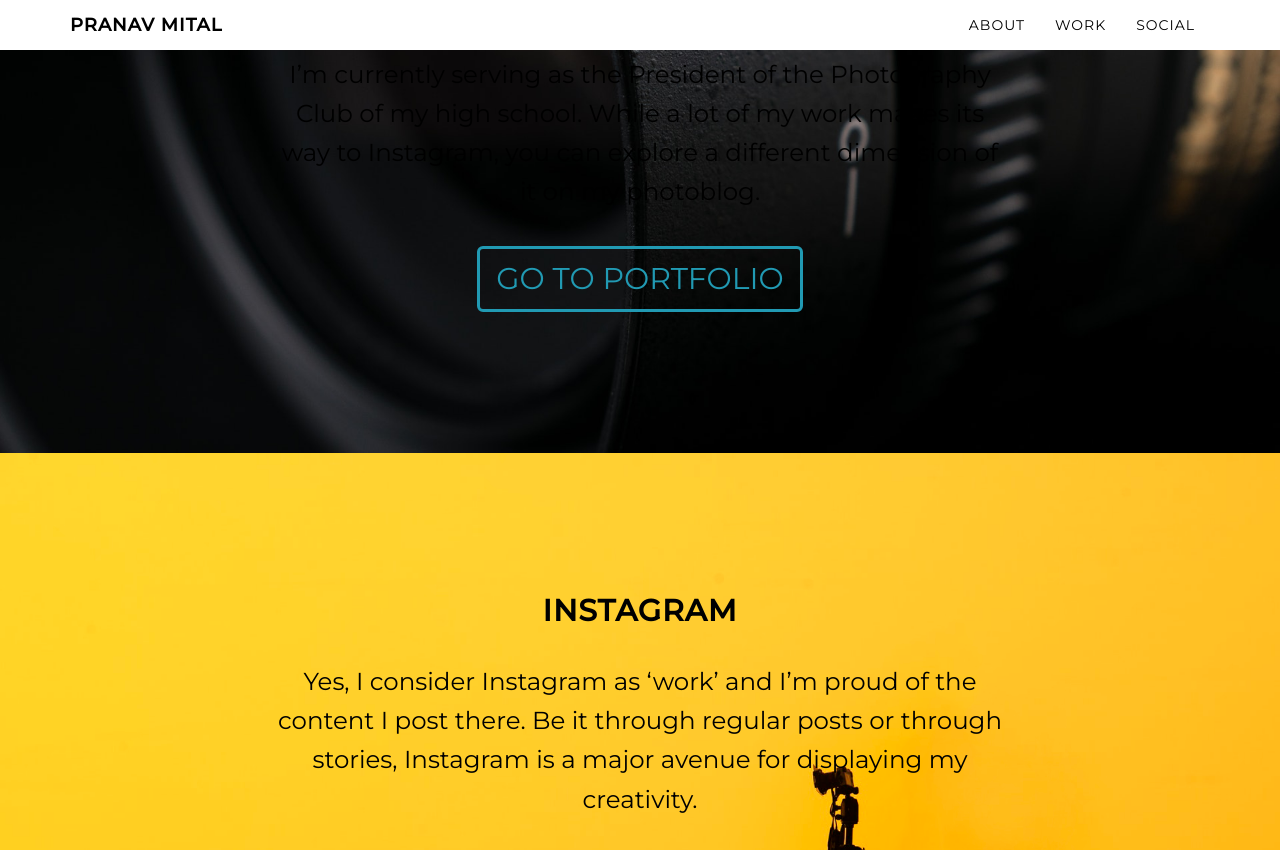
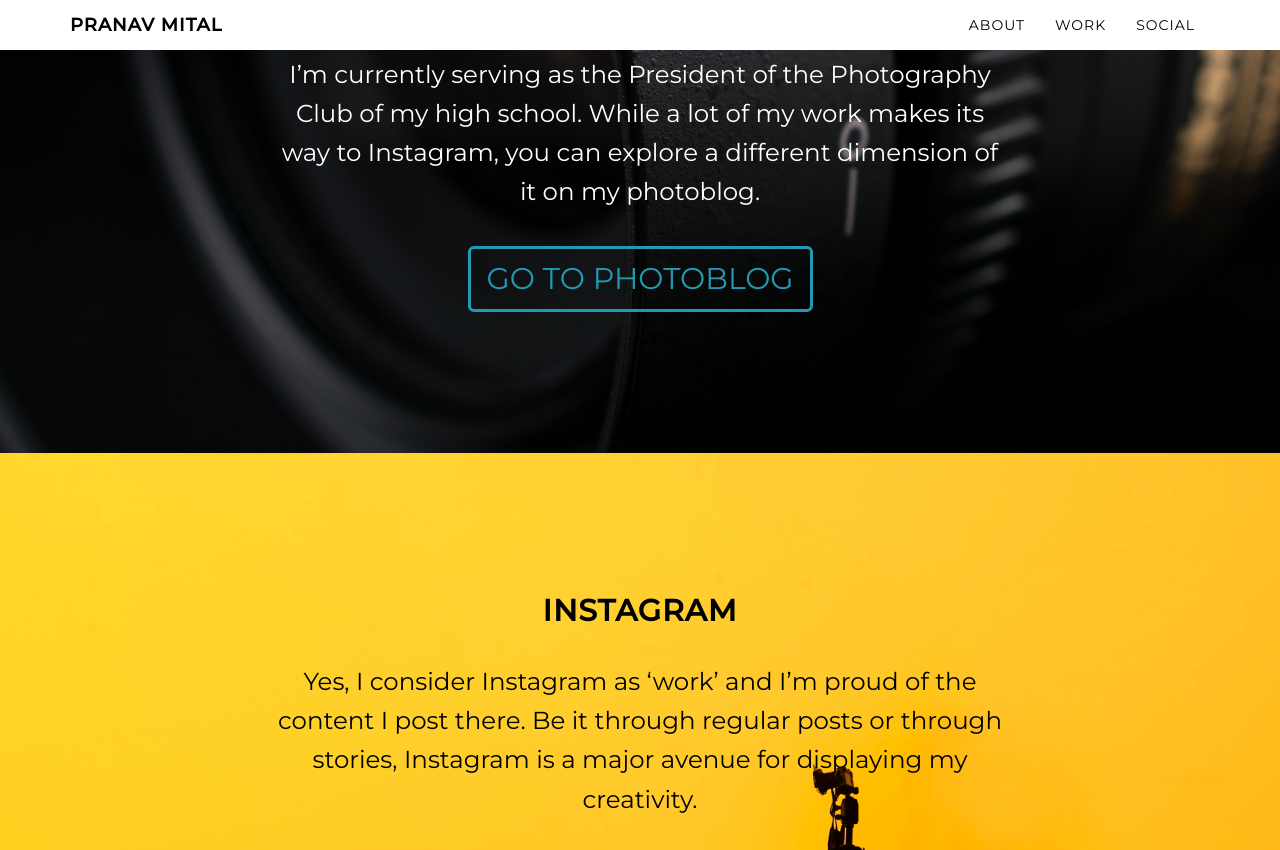
Before and after one commit to pranavmital/pranavmital.github.io, a Jekyll site: the page built from index.html, in a window 1280 px wide and 900 px high, scrolled down 2639 px, cut to the strip 0-850 px from the top of the window. Built offline with Jekyll 4.4.1, drawn with Linux system fonts in a browser that asks for light colours; nearby versions of some CDN libraries.

Commit message:
photo section text color change

```diff
--- a/_includes/photo.html
+++ b/_includes/photo.html
@@ -5,6 +5,7 @@
 
     padding-bottom: 11%;
     background-size: cover;
+    color: #ffffff;
 
 ">
         <div class="photo-section">
@@ -15,7 +16,7 @@
                     <a href="http://photo.pranavmital.com" class="btn btn-default btn-lg" style="
                         font-size: 30px;
                         border: 3px solid #219ab3;
-                        ">Go To Portfolio</a>
+                        ">Go To Photoblog</a>
                 </div>
             </div>
         </div>
```
Also changed, not shown: 2 other files.
